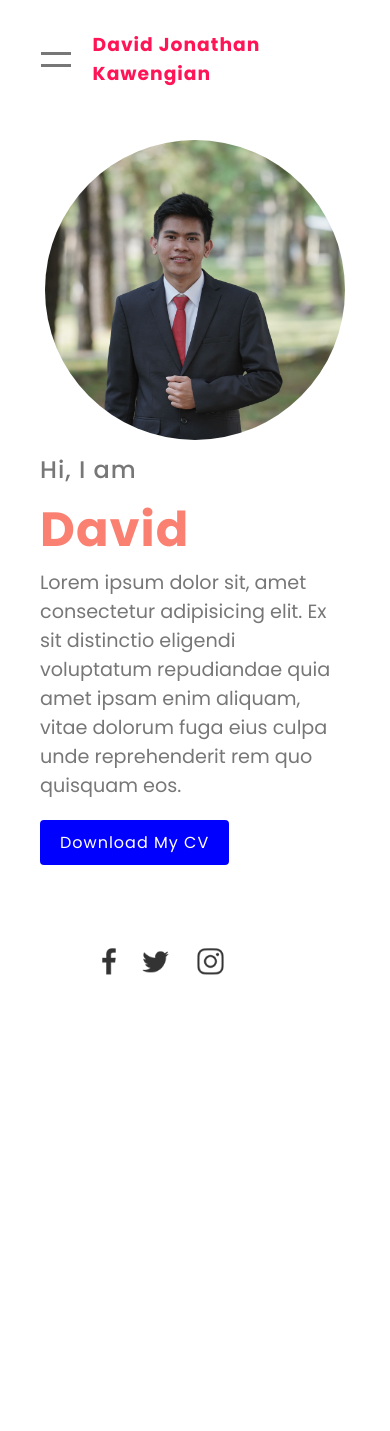
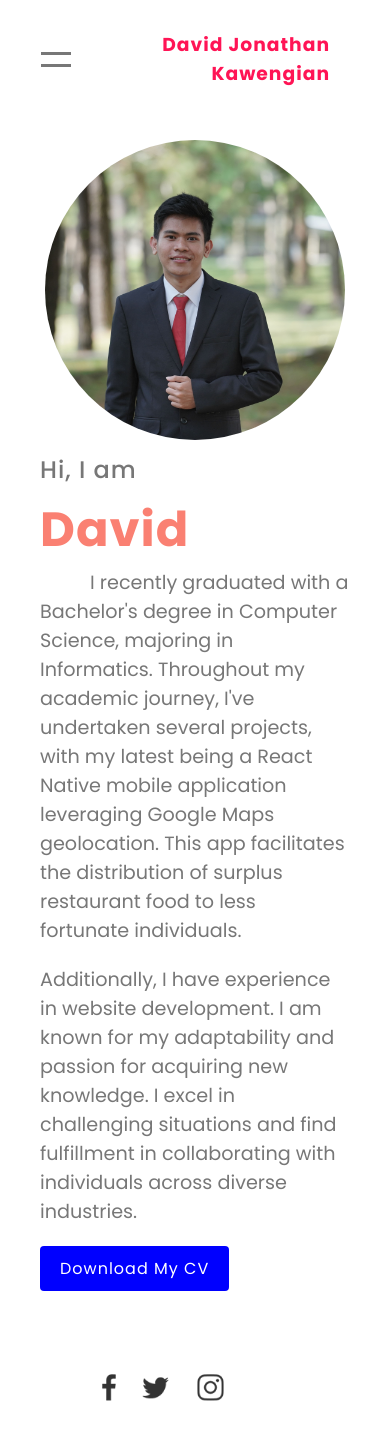
Before and after one commit to davidkawengian20/davidkawengian20.github.io, a plain HTML site: page index.html in a window 390 px wide. Before the commit the page ends 1005 px from the top, so only its background shows below. Drawn offline with Linux system fonts and the light colour scheme.

Commit message:
fixed header dan ganti lorem

```diff
--- a/index.html
+++ b/index.html
@@ -28,7 +28,7 @@
     <section class="sec">
         <header>
             <div class="toogle"></div>
-            <h3 href="#" class="btn">David Jonathan Kawengian</h2>
+            <h3 href="#" class="btn">David Jonathan Kawengian</h3>
         </header>
 
         <div class="imgBx">
@@ -36,7 +36,13 @@
         </div>
         <div class="content">
             <h2>Hi, I am<br><span>David</h2>
-            <p>Lorem ipsum dolor sit, amet consectetur adipisicing elit. Ex sit distinctio eligendi voluptatum repudiandae quia amet ipsam enim aliquam, vitae dolorum fuga eius culpa unde reprehenderit rem quo quisquam eos.</p>
+            <p> I recently graduated with a Bachelor's degree in Computer Science, majoring in
+            Informatics. Throughout my academic journey, I've undertaken several projects, with my latest being a React Native
+            mobile application leveraging Google Maps geolocation. This app facilitates the distribution of surplus restaurant food
+            to less fortunate individuals.</p>
+            <p> Additionally, I have experience in website development. I am known for my adaptability and passion for acquiring new
+            knowledge. I excel in challenging situations and find fulfillment in collaborating with individuals across diverse
+            industries.</p>
             <a href="#" class="btn">Download My CV</a>
         </div>
         <footer>
--- a/style.css
+++ b/style.css
@@ -212,15 +212,9 @@ header
     /* font-weight: 500;  */
     border-radius: 4px;
     letter-spacing: 1px;
+
 }
-.name
-{
-    font-weight: 700;
-    color: salmon;
-    text-decoration: none;
-    /* position: fixed; */
-    right: 10%;
-}
+
 
 .sec .imgBx
 {
@@ -254,6 +248,10 @@ header
     color: #777;
     font-size: 1.2em;
     margin-bottom: 20px ;
+}
+.sec .content p:nth-child(2)
+{
+    text-indent: 50px;
 }
 .sec .content .btn
 {
@@ -343,5 +341,10 @@ footer
         font-size: 1.5em;
         margin-left: 50px;
     }
+    header .btn
+    {
+        text-align: right;
+    }
+
 
 }
```
